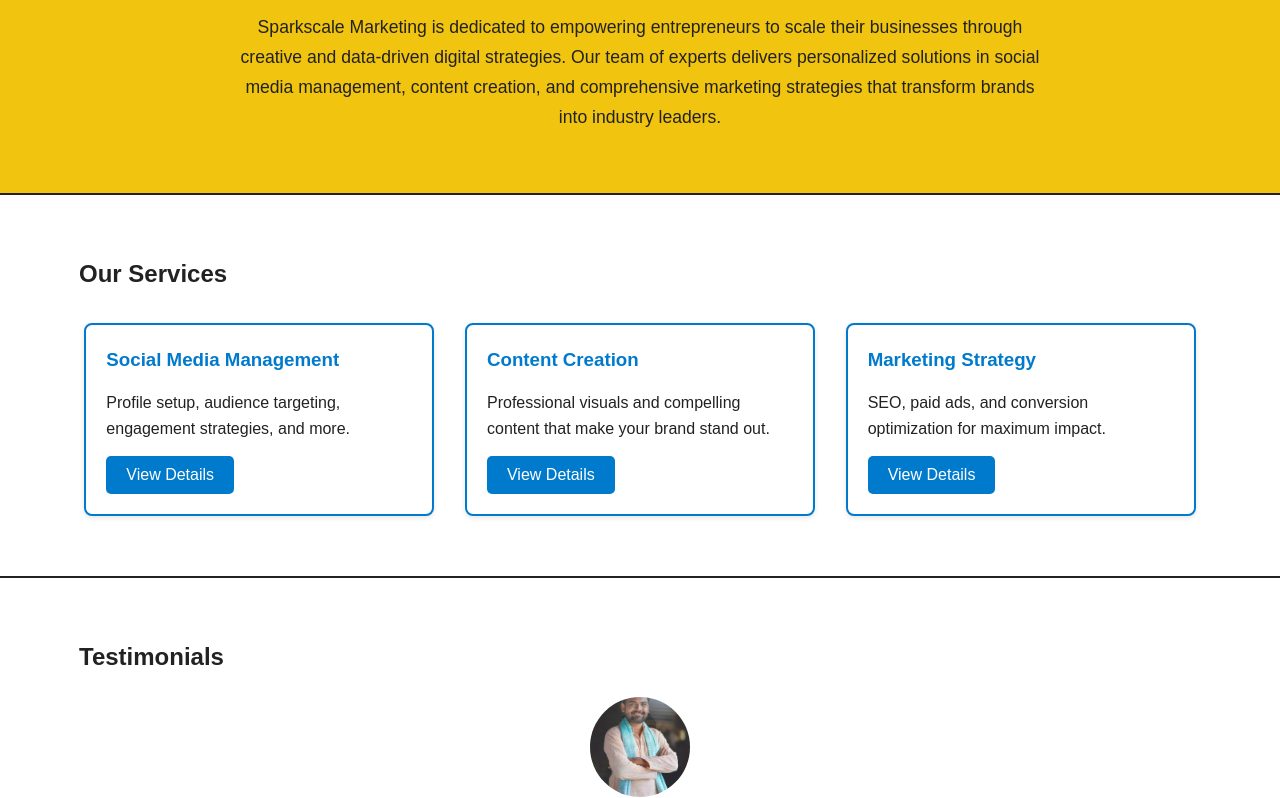
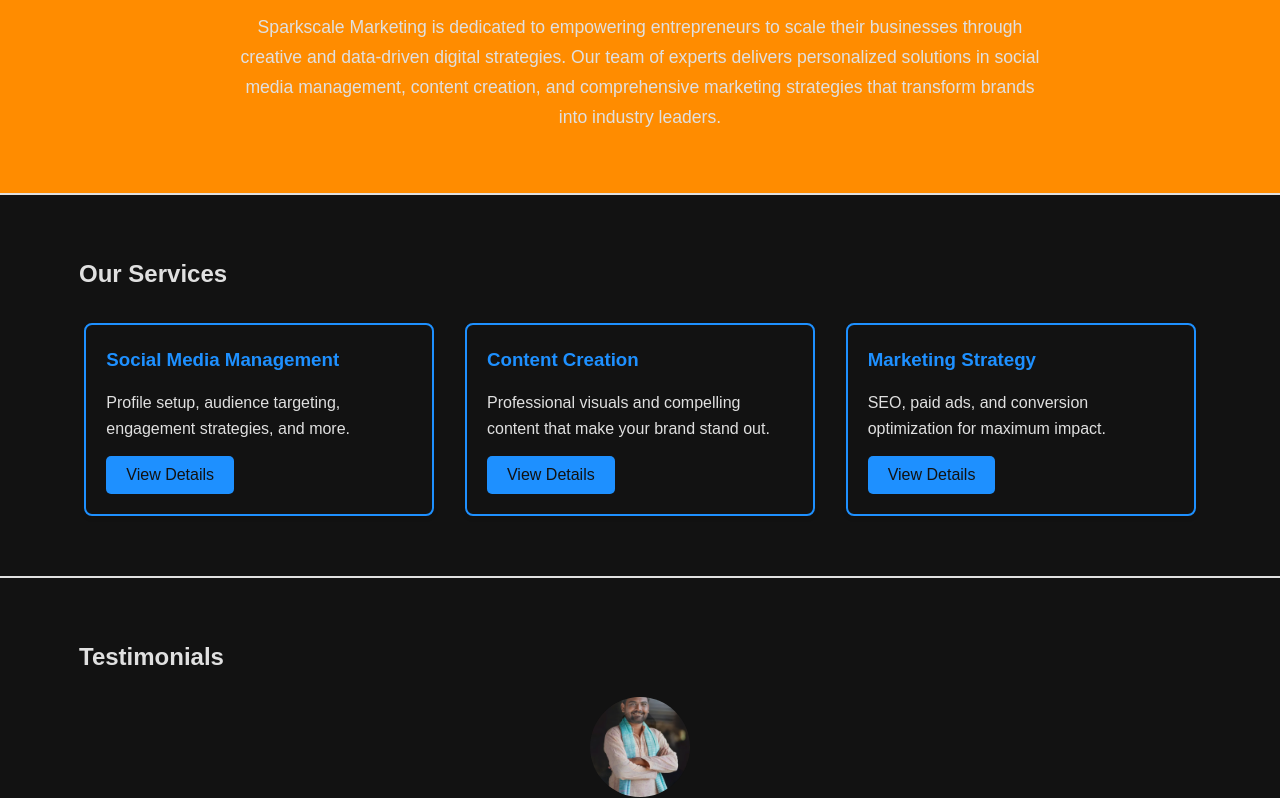
Before and after one commit to Harshiv-Mehta/sparkscale-marketing, a plain HTML site: page index.html in a window 1280 px wide. Shown: the part 739-1537 px from the top of the page. Drawn offline with Linux system fonts and the light colour scheme.

Commit message:
Update styles.css

```diff
--- a/styles.css
+++ b/styles.css
@@ -1,9 +1,9 @@
 /* Define Minimalist Color Palette */
 :root {
-  --primary: #007ACC;    /* Deep Blue */
-  --secondary: #F1C40F;  /* Elegant Gold */
-  --background: #FFFFFF;  /* Pure White */
-  --text-dark: #222222;   /* Strong Black */
+  --primary: #1E90FF;    /* Deep Blue */
+  --secondary: #FF8C00;  /* Elegant Gold */
+  --background: #121212;  /* Pure White */
+  --text-dark: #E0E0E0;   /* Strong Black */
 }
 
 /* Reset & Global Styles */
```
